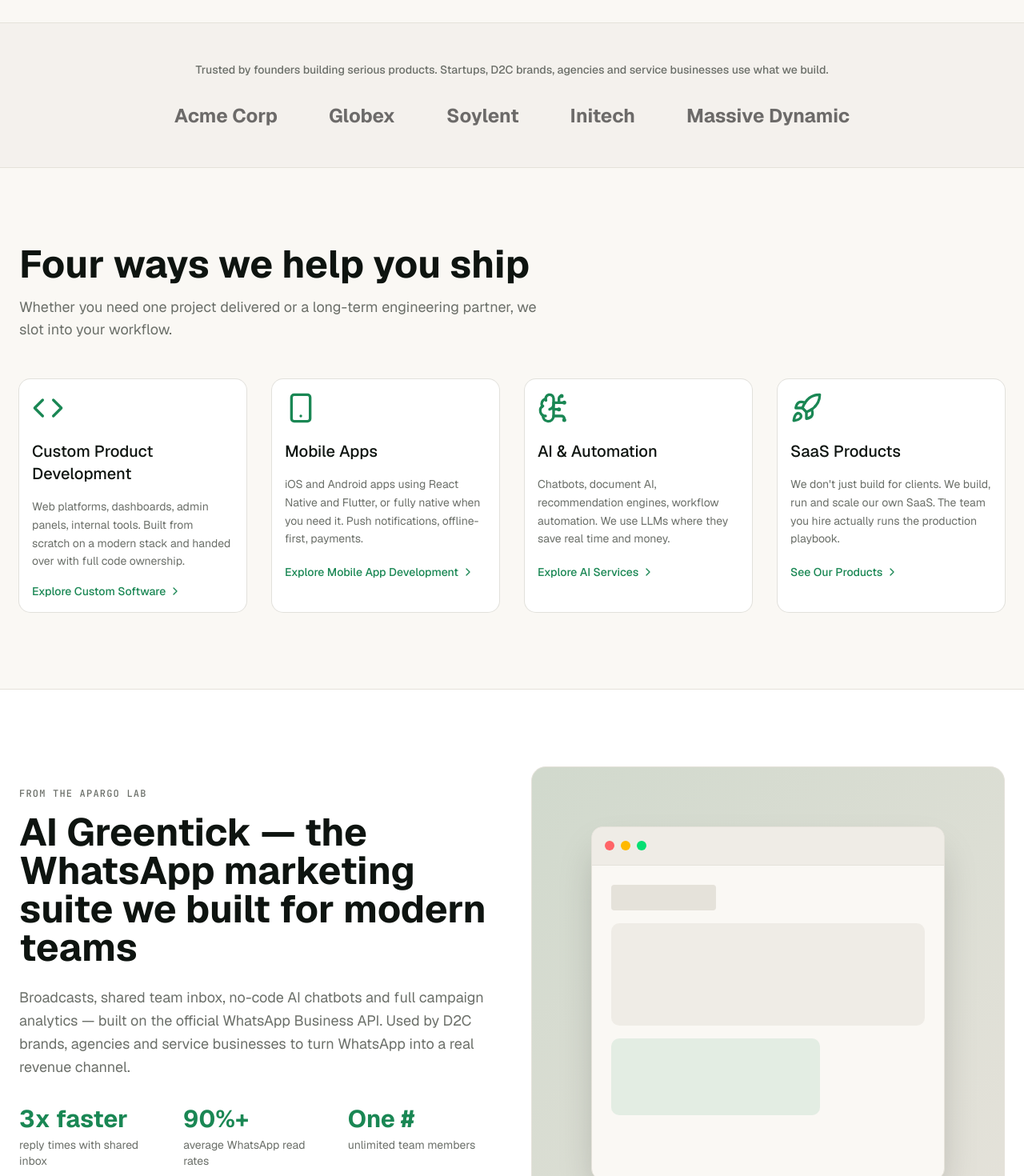
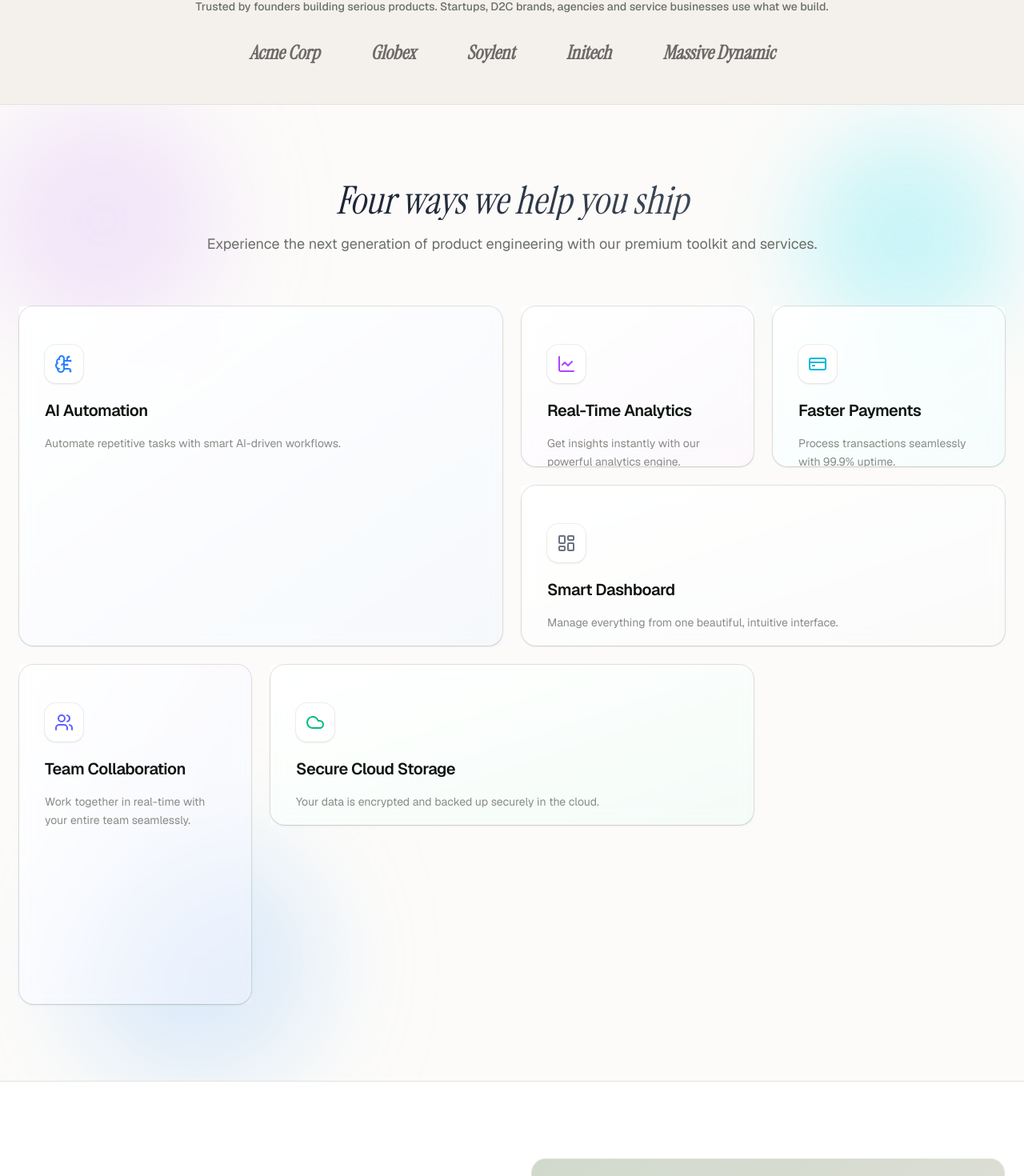
Before and after one commit to mohit0062/apargo, a Next.js app: page / in a window 1280 px wide. Shown: the part 780-2250 px from the top of the page at 80% size. Built offline with nearby package versions, Linux system fonts and the light colour scheme.

Commit message:
feat: implement modern bento grid

```diff
--- a/package.json
+++ b/package.json
@@ -12,6 +12,7 @@
     "@base-ui/react": "^1.4.1",
     "class-variance-authority": "^0.7.1",
     "clsx": "^2.1.1",
+    "framer-motion": "^12.38.0",
     "lucide-react": "^1.14.0",
     "next": "16.2.6",
     "react": "19.2.4",
--- a/src/app/globals.css
+++ b/src/app/globals.css
@@ -10,7 +10,7 @@
   --font-sans: var(--font-sans);
   --font-mono: var(--font-mono);
   --font-heading: var(--font-sans);
-  --font-display: var(--font-sans);
+  --font-display: var(--font-display);
   --color-sidebar-ring: var(--sidebar-ring);
   --color-sidebar-border: var(--sidebar-border);
   --color-sidebar-accent-foreground: var(--sidebar-accent-foreground);
@@ -129,3 +129,20 @@
     @apply font-sans;
   }
 }
+
+@keyframes blob {
+  0% { transform: translate(0px, 0px) scale(1); }
+  33% { transform: translate(30px, -50px) scale(1.1); }
+  66% { transform: translate(-20px, 20px) scale(0.9); }
+  100% { transform: translate(0px, 0px) scale(1); }
+}
+
+.animate-blob {
+  animation: blob 7s infinite;
+}
+.animation-delay-2000 {
+  animation-delay: 2s;
+}
+.animation-delay-4000 {
+  animation-delay: 4s;
+}
--- a/src/app/page.tsx
+++ b/src/app/page.tsx
@@ -1,6 +1,7 @@
 import { Button } from "@/components/ui/button";
 import { Card, CardContent, CardHeader, CardTitle } from "@/components/ui/card";
 import { Badge } from "@/components/ui/badge";
+import { BentoGrid } from "@/components/BentoGrid";
 import { ArrowRight, Code, Smartphone, BrainCircuit, Rocket, CheckCircle2, ChevronRight, Activity, Zap, Users } from "lucide-react";
 import Link from "next/link";
 
@@ -11,7 +12,7 @@
       <header className="sticky top-0 z-50 w-full border-b bg-background/80 backdrop-blur supports-[backdrop-filter]:bg-background/60">
         <div className="container flex h-16 items-center justify-between mx-auto px-4 md:px-6">
           <div className="flex items-center gap-2">
-            <div className="bg-primary text-primary-foreground font-bold text-xl h-8 w-8 flex items-center justify-center rounded-md">
+            <div className="bg-primary text-primary-foreground font-display italic text-xl h-8 w-8 flex items-center justify-center rounded-md">
               A
             </div>
             <span className="font-semibold tracking-tight">Apargo</span>
@@ -34,8 +35,8 @@
               <div className="font-mono text-xs font-medium uppercase tracking-widest text-muted-foreground">
                 Product Engineering & AI Services
               </div>
-              <h1 className="font-sans font-bold text-5xl md:text-7xl leading-[1.1] tracking-tight">
-                We build software that growing businesses <span className="text-primary">actually use.</span>
+              <h1 className="font-display text-5xl md:text-7xl leading-[1.1] tracking-tight">
+                We build software that growing businesses <i className="text-primary font-display font-normal">actually use.</i>
               </h1>
               <p className="text-lg md:text-xl text-muted-foreground max-w-2xl leading-relaxed">
                 From custom platforms and mobile apps to in-house SaaS products like AI Greentick — Apargo is the engineering partner founders call when they want to ship fast, scale safely and stay technical.
@@ -58,45 +59,14 @@
             </p>
             <div className="flex flex-wrap justify-center gap-8 md:gap-16 opacity-60 grayscale">
               {['Acme Corp', 'Globex', 'Soylent', 'Initech', 'Massive Dynamic'].map((company) => (
-                <div key={company} className="font-sans font-bold text-2xl">{company}</div>
+                <div key={company} className="font-display italic text-2xl font-bold">{company}</div>
               ))}
             </div>
           </div>
         </section>
 
-        {/* FOUR WAYS WE HELP YOU SHIP */}
-        <section className="py-24 border-b">
-          <div className="container px-4 md:px-6 mx-auto">
-            <div className="mb-12">
-              <h2 className="font-sans font-bold text-4xl md:text-5xl mb-4">Four ways we help you ship</h2>
-              <p className="text-lg text-muted-foreground max-w-2xl">
-                Whether you need one project delivered or a long-term engineering partner, we slot into your workflow.
-              </p>
-            </div>
-
-            <div className="grid gap-8 md:grid-cols-2 lg:grid-cols-4">
-              {[
-                { title: "Custom Product Development", icon: Code, desc: "Web platforms, dashboards, admin panels, internal tools. Built from scratch on a modern stack and handed over with full code ownership.", link: "Explore Custom Software" },
-                { title: "Mobile Apps", icon: Smartphone, desc: "iOS and Android apps using React Native and Flutter, or fully native when you need it. Push notifications, offline-first, payments.", link: "Explore Mobile App Development" },
-                { title: "AI & Automation", icon: BrainCircuit, desc: "Chatbots, document AI, recommendation engines, workflow automation. We use LLMs where they save real time and money.", link: "Explore AI Services" },
-                { title: "SaaS Products", icon: Rocket, desc: "We don't just build for clients. We build, run and scale our own SaaS. The team you hire actually runs the production playbook.", link: "See Our Products" }
-              ].map((service, i) => (
-                <Card key={i} className="group hover:bg-muted/50 transition-colors border-border/50">
-                  <CardHeader>
-                    <service.icon className="h-10 w-10 text-primary mb-4" />
-                    <CardTitle className="text-xl">{service.title}</CardTitle>
-                  </CardHeader>
-                  <CardContent className="flex flex-col gap-4 h-[calc(100%-8rem)] justify-between">
-                    <p className="text-muted-foreground text-sm leading-relaxed">{service.desc}</p>
-                    <Link href="#" className="inline-flex items-center text-sm font-medium text-primary hover:text-primary/80 group-hover:underline">
-                      {service.link} <ChevronRight className="ml-1 h-4 w-4" />
-                    </Link>
-                  </CardContent>
-                </Card>
-              ))}
-            </div>
-          </div>
-        </section>
+        {/* FOUR WAYS WE HELP YOU SHIP - BENTO GRID */}
+        <BentoGrid />
 
         {/* FEATURED PRODUCT - AI GREENTICK */}
         <section className="py-24 border-b bg-card">
@@ -106,7 +76,7 @@
                 <div className="font-mono text-xs font-medium uppercase tracking-widest text-muted-foreground mb-4">
                   From the Apargo Lab
                 </div>
-                <h2 className="font-sans font-bold text-4xl md:text-5xl mb-6">
+                <h2 className="font-display italic text-4xl md:text-5xl mb-6 font-normal">
                   AI Greentick — the WhatsApp marketing suite we built for modern teams
                 </h2>
                 <p className="text-lg text-muted-foreground mb-8 leading-relaxed">
@@ -115,15 +85,15 @@
 
                 <div className="grid grid-cols-2 md:grid-cols-3 gap-6 mb-8">
                   <div>
-                    <div className="text-3xl font-sans font-bold text-primary mb-1">3x faster</div>
+                    <div className="text-3xl font-display font-bold text-primary mb-1">3x faster</div>
                     <div className="text-sm text-muted-foreground">reply times with shared inbox</div>
                   </div>
                   <div>
-                    <div className="text-3xl font-sans font-bold text-primary mb-1">90%+</div>
+                    <div className="text-3xl font-display font-bold text-primary mb-1">90%+</div>
                     <div className="text-sm text-muted-foreground">average WhatsApp read rates</div>
                   </div>
                   <div>
-                    <div className="text-3xl font-sans font-bold text-primary mb-1">One #</div>
+                    <div className="text-3xl font-display font-bold text-primary mb-1">One #</div>
                     <div className="text-sm text-muted-foreground">unlimited team members</div>
                   </div>
                 </div>
@@ -156,7 +126,7 @@
         <section className="py-24 border-b">
           <div className="container px-4 md:px-6 mx-auto">
             <div className="mb-16 max-w-2xl mx-auto text-center">
-              <h2 className="font-sans font-bold text-4xl md:text-5xl mb-4">A simple, transparent process</h2>
+              <h2 className="font-display italic text-4xl md:text-5xl mb-4 font-normal">A simple, transparent process</h2>
               <p className="text-lg text-muted-foreground">
                 Four steps from first call to first release. No surprise invoices, no "it's almost done" energy.
               </p>
@@ -170,7 +140,7 @@
                 { step: "04", title: "Launch & Support", desc: "Code handover, deployment, training. Then a flexible support window — bug fixes, small changes, or a full retainer." }
               ].map((item, i) => (
                 <div key={i} className="relative flex flex-col gap-4">
-                  <div className="text-5xl font-sans text-muted/50 font-bold">{item.step}</div>
+                  <div className="text-5xl font-display text-muted/50 font-bold">{item.step}</div>
                   <h3 className="text-xl font-semibold">{item.title}</h3>
                   <p className="text-muted-foreground text-sm leading-relaxed">{item.desc}</p>
                 </div>
@@ -182,7 +152,7 @@
         {/* WHY TEAMS PICK APARGO */}
         <section className="py-24 border-b bg-muted/20">
           <div className="container px-4 md:px-6 mx-auto">
-            <h2 className="font-sans font-bold text-4xl md:text-5xl mb-12">Four reasons we stick</h2>
+            <h2 className="font-display italic text-4xl md:text-5xl mb-12 font-normal">Four reasons we stick</h2>
             <div className="grid md:grid-cols-2 gap-x-12 gap-y-16">
               <div className="flex gap-4">
                 <div className="mt-1 bg-primary/10 p-2 rounded-lg h-fit"><CheckCircle2 className="h-6 w-6 text-primary" /></div>
@@ -220,7 +190,7 @@
         <section className="py-24 border-b">
           <div className="container px-4 md:px-6 mx-auto">
             <div className="mb-12">
-              <h2 className="font-sans font-bold text-4xl md:text-5xl mb-4">Built for the industries that move fast</h2>
+              <h2 className="font-display italic text-4xl md:text-5xl mb-4 font-normal">Built for the industries that move fast</h2>
               <p className="text-lg text-muted-foreground max-w-2xl">
                 E-commerce, healthcare, education, real estate, FinTech and travel — different domains, same need for software that just works.
               </p>
@@ -238,7 +208,7 @@
         {/* FINAL CTA */}
         <section className="py-32 relative overflow-hidden text-center bg-card">
           <div className="container relative z-10 px-4 md:px-6 mx-auto">
-            <h2 className="font-sans font-bold text-5xl md:text-7xl mb-6">Have a project in mind?</h2>
+            <h2 className="font-display text-5xl md:text-7xl mb-6 font-normal">Have a project in mind?</h2>
             <p className="text-xl text-muted-foreground max-w-2xl mx-auto mb-10">
               Tell us what you're building. We'll reply within one working day with honest feedback — and a clear next step, even if it's not us.
             </p>
@@ -256,7 +226,7 @@
           <div className="grid grid-cols-2 md:grid-cols-4 gap-12 mb-16">
             <div className="col-span-2 md:col-span-1">
               <div className="flex items-center gap-2 mb-4">
-                <div className="bg-primary text-primary-foreground font-sans font-bold h-6 w-6 flex items-center justify-center rounded-sm text-sm">A</div>
+                <div className="bg-primary text-primary-foreground font-display italic h-6 w-6 flex items-center justify-center rounded-sm text-sm">A</div>
                 <span className="font-semibold">Apargo</span>
               </div>
               <p className="text-sm text-muted-foreground">Product engineering and AI services. Builders of AI Greentick.</p>
--- /dev/null
+++ b/src/components/BentoGrid.tsx
@@ -0,0 +1,122 @@
+"use client";
+
+import { motion } from "framer-motion";
+import { Card, CardContent, CardHeader, CardTitle } from "@/components/ui/card";
+import { BrainCircuit, LineChart, CreditCard, LayoutDashboard, Users, Cloud } from "lucide-react";
+import { cn } from "@/lib/utils";
+
+const cards = [
+  {
+    title: "AI Automation",
+    description: "Automate repetitive tasks with smart AI-driven workflows.",
+    icon: BrainCircuit,
+    className: "col-span-1 md:col-span-2 lg:col-span-2 row-span-2 bg-gradient-to-br from-white to-blue-50/50 dark:from-card dark:to-blue-950/20",
+    iconClassName: "text-blue-500",
+    delay: 0.1,
+  },
+  {
+    title: "Real-Time Analytics",
+    description: "Get insights instantly with our powerful analytics engine.",
+    icon: LineChart,
+    className: "col-span-1 md:col-span-1 lg:col-span-1 row-span-1 bg-gradient-to-br from-white to-purple-50/50 dark:from-card dark:to-purple-950/20",
+    iconClassName: "text-purple-500",
+    delay: 0.2,
+  },
+  {
+    title: "Faster Payments",
+    description: "Process transactions seamlessly with 99.9% uptime.",
+    icon: CreditCard,
+    className: "col-span-1 md:col-span-1 lg:col-span-1 row-span-1 bg-gradient-to-br from-white to-cyan-50/50 dark:from-card dark:to-cyan-950/20",
+    iconClassName: "text-cyan-500",
+    delay: 0.3,
+  },
+  {
+    title: "Smart Dashboard",
+    description: "Manage everything from one beautiful, intuitive interface.",
+    icon: LayoutDashboard,
+    className: "col-span-1 md:col-span-2 lg:col-span-2 row-span-1 bg-gradient-to-br from-white to-gray-50/50 dark:from-card dark:to-gray-900/20",
+    iconClassName: "text-gray-500",
+    delay: 0.4,
+  },
+  {
+    title: "Team Collaboration",
+    description: "Work together in real-time with your entire team seamlessly.",
+    icon: Users,
+    className: "col-span-1 md:col-span-1 lg:col-span-1 row-span-2 bg-gradient-to-br from-white to-indigo-50/50 dark:from-card dark:to-indigo-950/20",
+    iconClassName: "text-indigo-500",
+    delay: 0.5,
+  },
+  {
+    title: "Secure Cloud Storage",
+    description: "Your data is encrypted and backed up securely in the cloud.",
+    icon: Cloud,
+    className: "col-span-1 md:col-span-1 lg:col-span-2 row-span-1 bg-gradient-to-br from-white to-emerald-50/50 dark:from-card dark:to-emerald-950/20",
+    iconClassName: "text-emerald-500",
+    delay: 0.6,
+  },
+];
+
+export function BentoGrid() {
+  return (
+    <section className="py-24 relative overflow-hidden bg-white/50 dark:bg-background/50 border-b">
+      {/* Animated Gradient Blobs */}
+      <div className="absolute top-0 -left-4 w-72 h-72 bg-purple-300 rounded-full mix-blend-multiply filter blur-3xl opacity-30 animate-blob" />
+      <div className="absolute top-0 -right-4 w-72 h-72 bg-cyan-300 rounded-full mix-blend-multiply filter blur-3xl opacity-30 animate-blob animation-delay-2000" />
+      <div className="absolute -bottom-8 left-20 w-72 h-72 bg-blue-300 rounded-full mix-blend-multiply filter blur-3xl opacity-30 animate-blob animation-delay-4000" />
+
+      <div className="container px-4 md:px-6 mx-auto relative z-10">
+        <div className="mb-16 text-center max-w-3xl mx-auto">
+          <motion.div
+            initial={{ opacity: 0, y: 20 }}
+            whileInView={{ opacity: 1, y: 0 }}
+            viewport={{ once: true }}
+            transition={{ duration: 0.5 }}
+          >
+            <h2 className="font-display italic text-4xl md:text-5xl mb-4 font-normal bg-clip-text text-transparent bg-gradient-to-r from-gray-900 to-gray-600 dark:from-white dark:to-gray-400">
+              Four ways we help you ship
+            </h2>
+            <p className="text-lg text-muted-foreground">
+              Experience the next generation of product engineering with our premium toolkit and services.
+            </p>
+          </motion.div>
+        </div>
+
+        <div className="grid grid-cols-1 md:grid-cols-3 lg:grid-cols-4 gap-6 auto-rows-[200px]">
+          {cards.map((card, i) => (
+            <motion.div
+              key={i}
+              className={cn("h-full", card.className)}
+              initial={{ opacity: 0, y: 20 }}
+              whileInView={{ opacity: 1, y: 0 }}
+              viewport={{ once: true }}
+              transition={{ duration: 0.5, delay: card.delay }}
+              whileHover={{ y: -5 }}
+            >
+              <Card className="h-full w-full overflow-hidden border-border/40 bg-transparent rounded-2xl shadow-sm hover:shadow-xl transition-all duration-300 group relative backdrop-blur-sm">
+                <div className="absolute inset-0 bg-gradient-to-br from-white/40 to-white/0 dark:from-white/10 dark:to-white/0 opacity-0 group-hover:opacity-100 transition-opacity duration-500" />
+                <div className="absolute inset-0 rounded-2xl ring-1 ring-inset ring-white/20 dark:ring-white/10" />
+
+                {/* Subtle border glow on hover */}
+                <div className="absolute inset-0 rounded-2xl opacity-0 group-hover:opacity-100 transition-opacity duration-500 ring-2 ring-primary/20" />
+
+                <CardHeader className="relative z-10 pt-8 px-8">
+                  <div className={cn("p-3 rounded-xl bg-white dark:bg-card shadow-sm w-fit mb-4 group-hover:scale-110 transition-transform duration-300 ring-1 ring-border/50", card.iconClassName)}>
+                    <card.icon className="h-6 w-6" />
+                  </div>
+                  <CardTitle className="text-xl font-semibold tracking-tight">
+                    {card.title}
+                  </CardTitle>
+                </CardHeader>
+                <CardContent className="relative z-10 px-8 pb-8">
+                  <p className="text-muted-foreground/80 leading-relaxed text-sm">
+                    {card.description}
+                  </p>
+                </CardContent>
+              </Card>
+            </motion.div>
+          ))}
+        </div>
+      </div>
+    </section>
+  );
+}
```
Also changed, not shown: 1 other file (tests, documents, lock files or other folders).
